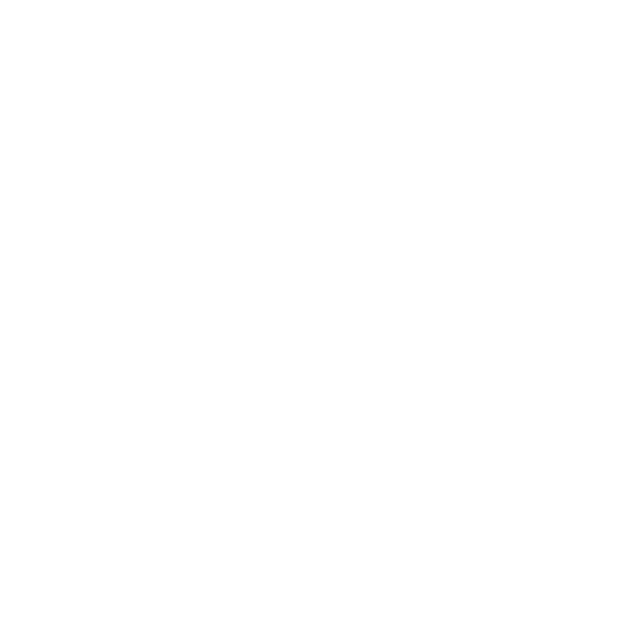
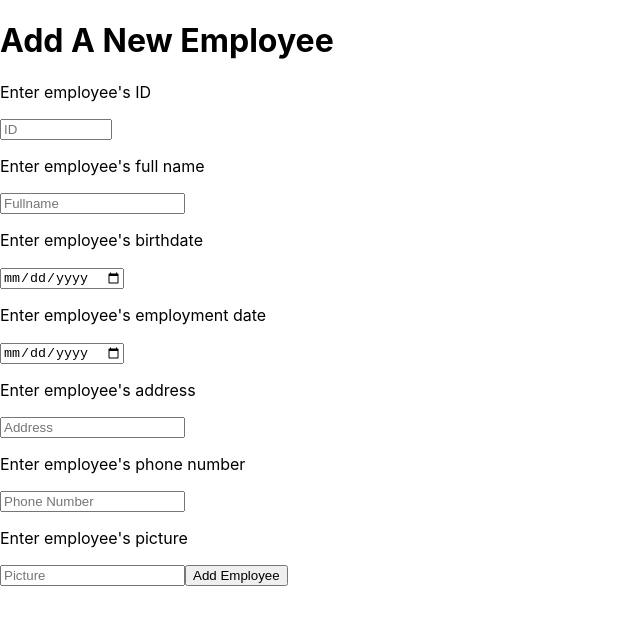
Before and after one commit to Talvin1/HR_Management, a React (Create React App) app in the folder frontend/: page /AddPage in a window 1280 px wide. Before the commit this address had no page. Shown: the top 624 px of the page, without its empty margins (0-640 px from the left). Built offline with nearby package versions, Linux system fonts and the light colour scheme.

Commit message:
Feat(Add+Delete CRUD):Scope(App,AddPage,EmployeePage,Login,Modal): Added deleting data and adding data to the MySQL database from the app

```diff
--- a/frontend/src/App.js
+++ b/frontend/src/App.js
@@ -3,6 +3,7 @@ import Login from "./Pages/Login";
 import EmployeesPage from "./Pages/EmployeesPage";
 import Modal from "./components/Modal";
 import { BrowserRouter, Routes, Route } from "react-router-dom";
+import AddPage from "./Pages/AddPage";
 
 const App = () => {
   return (
@@ -11,6 +12,7 @@ const App = () => {
         <Routes>
           <Route path="/" element={<Login />}></Route>
           <Route path="/employees" element={<EmployeesPage />}></Route>
+          <Route path="/AddPage" element={<AddPage />}></Route>
         </Routes>
       </BrowserRouter>
     </div>
--- /dev/null
+++ b/frontend/src/Pages/AddPage.js
@@ -0,0 +1,81 @@
+import axios from "axios";
+import React, { useState } from "react";
+import { useNavigate } from "react-router";
+
+const AddPage = () => {
+  const [newEmployee, setNewEmployee] = useState({
+    id: 0,
+    fullname: "",
+    birthdate: "",
+    employmentDate: "",
+    remainingVacDays: 20,
+    address: "",
+    phoneNumber: 0,
+    empPic: "",
+  });
+
+  const currentDate = new Date();
+  currentDate.getDate();
+
+  const navigate = useNavigate();
+
+  const handleChange = (e) => {
+    setNewEmployee((prevEmployee) => ({ ...prevEmployee, [e.target.name]: e.target.value }));
+  };
+
+  const handleSubmit = async (e) => {
+    e.preventDefault();
+    try {
+      await axios.post("http://localhost:4000/employees", newEmployee);
+      navigate("/employees");
+    } catch (error) {
+      console.log(error);
+    }
+  };
+
+  return (
+    <div>
+      <h1>Add A New Employee</h1>
+      <form>
+        <p>Enter employee's ID</p>
+        <input type="number" name="id" placeholder="ID" onChange={handleChange} min="00000001" max="999999999" />
+        <p>Enter employee's full name</p>
+        <input type="text" name="fullname" placeholder="Fullname" onChange={handleChange} />
+        <p>Enter employee's birthdate</p>
+        <input
+          type="date"
+          name="birthdate"
+          placeholder="Birthdate"
+          onChange={handleChange}
+          min="01-01-1960"
+          max={currentDate}
+        />
+        <p>Enter employee's employment date</p>
+        <input
+          type="date"
+          name="employmentDate"
+          placeholder="Employment date"
+          onChange={handleChange}
+          min="01-01-2015"
+          max={currentDate}
+        />
+        <p>Enter employee's address</p>
+        <input type="text" name="address" placeholder="Address" onChange={handleChange} />
+        <p>Enter employee's phone number</p>
+        <input
+          type="text"
+          name="phoneNumber"
+          placeholder="Phone Number"
+          onChange={handleChange}
+          min="0500000000"
+          max="0599999999"
+        />
+        <p>Enter employee's picture</p>
+        <input type="text" name="empPic" placeholder="Picture" onChange={handleChange} />
+        <button onClick={handleSubmit}>Add Employee</button>
+      </form>
+    </div>
+  );
+};
+
+export default AddPage;
--- a/frontend/src/Pages/EmployeesPage.js
+++ b/frontend/src/Pages/EmployeesPage.js
@@ -1,6 +1,7 @@
 import React, { useEffect, useState } from "react";
 import Modal from "../components/Modal";
 import axios from "axios";
+import { Link } from "react-router-dom";
 
 const EmployeesPage = () => {
   const [currentEmp, setCurrentEmp] = useState({});
@@ -12,6 +13,7 @@ const EmployeesPage = () => {
       try {
         const res = await axios.get("http://localhost:4000/employees");
         setEmployeeList(res.data);
+        console.log("Fetched Data!");
       } catch (error) {
         console.log(error);
       }
@@ -20,6 +22,7 @@ const EmployeesPage = () => {
   }, []);
 
   const openModal = (e) => {
+    console.log(e.target);
     setCurrentEmp(employeeList[e.target.id - 1]);
     setModalIsOpen(true);
   };
@@ -31,9 +34,7 @@ const EmployeesPage = () => {
 
   const handleDelete = async (id) => {
     try {
-      console.log("in handle");
       await axios.delete("http://localhost:4000/employees/" + id);
-      console.log("after axios");
       window.location.reload();
     } catch (error) {
       console.log(error);
@@ -42,16 +43,19 @@ const EmployeesPage = () => {
 
   return (
     <div>
-      {employeeList.map((emp) => {
+      {employeeList.map((emp, index) => {
         return (
-          <div key={emp.id}>
-            <button onClick={openModal} id={emp.id}>
-              <h1 id={emp.id}>{"Name: " + emp.fullname + ", ID: " + emp.id}</h1>
+          <div key={index + 1}>
+            <button onClick={openModal} id={index + 1}>
+              <h1 id={index + 1}>{"Name: " + emp.fullname + ", ID: " + emp.id}</h1>
             </button>
           </div>
         );
       })}
       {modalIsOpen && <Modal closeModal={closeModal} emp={currentEmp} handleDelete={handleDelete} />}
+      <button>
+        <Link to="/addPage"> Add new employee</Link>
+      </button>
     </div>
   );
 };
--- a/frontend/src/Pages/Login.js
+++ b/frontend/src/Pages/Login.js
@@ -15,7 +15,6 @@ const Login = () => {
     const inputPassword = inputValues.password;
     admins.forEach((admin) => {
       if (admin.username === inputUsername && admin.password === inputPassword) {
-        // return navigate("/main");
         console.log("success");
       } else {
         console.log("Wrong Input");
--- a/frontend/src/components/Modal.js
+++ b/frontend/src/components/Modal.js
@@ -1,6 +1,7 @@
 import React from "react";
-
+import { Link } from "react-router-dom";
 const Modal = (props) => {
+  console.log(props.emp);
   return (
     <div className="modalBackground">
       <div className="modalContainer">
@@ -8,16 +9,15 @@ const Modal = (props) => {
           X
         </button>
         <div className="title">
-          <h1>{props.emp.fullName}</h1>
+          <h1>{props.emp.fullname}</h1>
         </div>
         <div className="body">
           <p>{"Employee Number: " + props.emp.id}</p>
-          <p>{"Has " + props.emp.remainingVacDays + " Free Days,"}</p>
-          <p>{"Was hired on the " + props.emp.employementDate}</p>
-          <p>{"Has " + props.emp.remainingSickDays + " Remaining Sick Days"}</p>
+          <p>{"Was hired on the " + props.emp.employmentDate}</p>
+          <p>{"Has " + props.emp.remainingVacDays + " Remaining Vacation Days"}</p>
         </div>
         <div className="footer">
-          <button onClick={props.closeModal}>Edit employee's info</button>
+          <button onClick={() => <Link to="/edit"></Link>}>Edit employee's info</button>
           <button onClick={() => props.handleDelete(props.emp.id)}>Delete employee from database</button>
         </div>
       </div>
```
